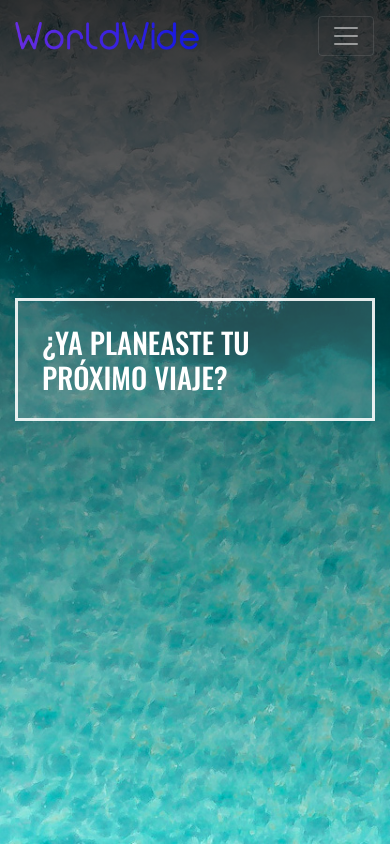
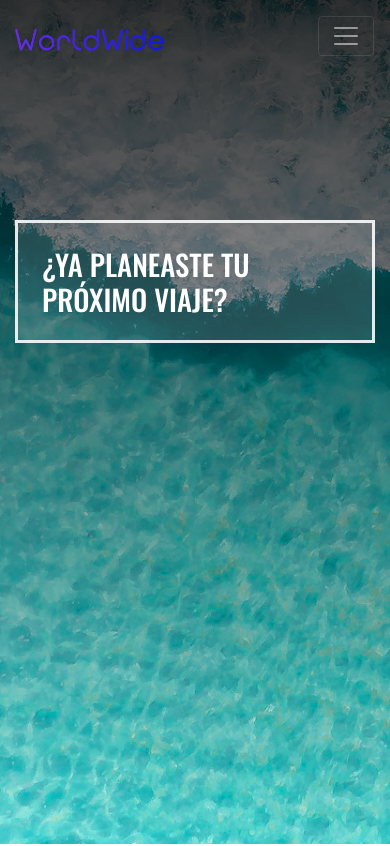
Before and after one commit to Antonella-Jotayan/Worldwide-entrega-final, a plain HTML site: page index.html in a window 390 px wide. Shown: the top 846 px of the page. Drawn offline with nearby package versions, Linux system fonts and the light colour scheme.

Commit message:
modificacion del nav para mobile

```diff
--- a/css/style.css
+++ b/css/style.css
@@ -23,7 +23,7 @@ body {
 }
 
 .text {
-  margin-top: 60%;
+  margin-top: 40%;
 }
 .text h1 {
   font-family: "Oswald", sans-serif;
@@ -46,7 +46,7 @@ nav a {
   font-size: 1.2rem;
 }
 .logo {
-  width: 80%;
+  width: 90%;
 }
 /* Footer */
 
@@ -466,7 +466,7 @@ nav a {
     font-size: 1.1rem;
   }
   .logo {
-    width: 50%;
+    width: 55%;
   }
 }
 
--- a/index.html
+++ b/index.html
@@ -47,12 +47,16 @@
   <body>
     <header>
       <div class="container-fluid containerBackground">
-        <div class="row pt-2 d-flex align-items-center">
-          <a class="navbar-brand col-8 col-md-4 m-0" href="#">
-            <img src="./img/worldwide-logo.png" class="logo" alt="Logo" />
+        <div class="row pt-2 d-flex align-items-lg-center">
+          <a class="navbar-brand col-6 col-md-4 m-0" href="#">
+            <img
+              src="./img/worldwide-logo.png"
+              class="logo mt-3 mt-lg-0"
+              alt="Logo"
+            />
           </a>
           <nav
-            class="col-4 col-md-8 navbar navbar-expand-lg navbar-dark d-flex justify-content-end mx-0"
+            class="col-6 col-md-8 navbar navbar-expand-lg navbar-dark d-flex justify-content-end mx-0"
           >
             <button
               class="navbar-toggler"
```
Also changed, not shown: pages/armatuviaje.html (+8 -4 lines), pages/contacto.html (+8 -4 lines), pages/nosotros.html (+8 -4 lines), pages/paquetes.html (+8 -4 lines).
